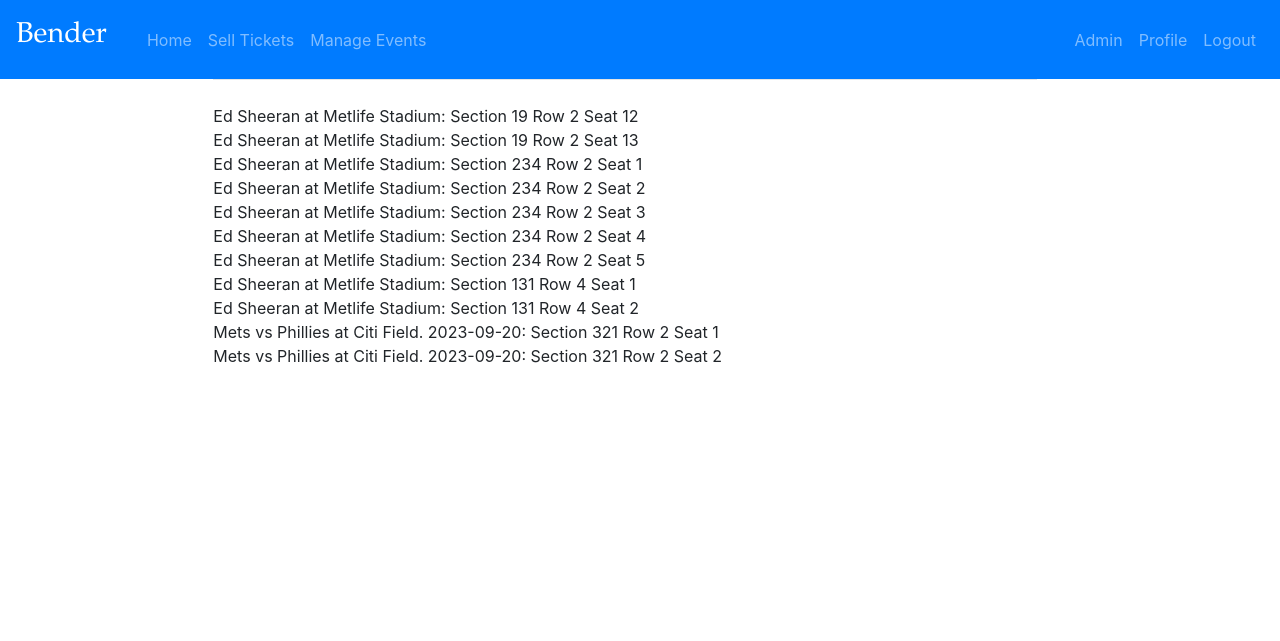
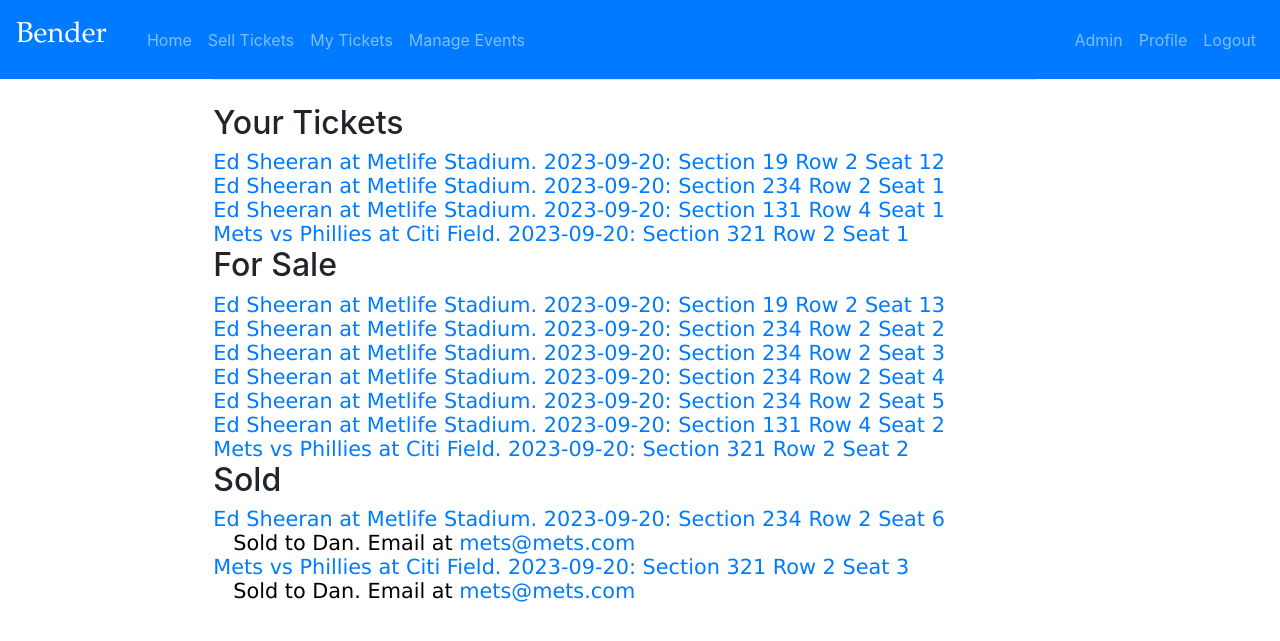
Before and after one commit to DHahn02/Summer-2023, a Django app: page /ticket_list/ in a window 1280 px wide. Shown: the top 641 px of the page. Run offline with Django 4.2, Linux system fonts and the light colour scheme; a user stored in the database is signed in; data comes from the database, SQL or seed files in the repository; some libraries are stand-ins or nearby versions.

Commit message:
added missing templates

```diff
--- a/project/bender/main/models.py
+++ b/project/bender/main/models.py
@@ -48,7 +48,7 @@ class Event(models.Model):
         if self.performer is None:
             return self.team1.name + " vs " + self.team2.name + " at " + self.location.name + ". " + self.date.date().__str__()
         else:
-            return self.performer.name + " at " + self.location.name
+            return self.performer.name + " at " + self.location.name + ". " + self.date.date().__str__()
 
 
 class TicketPack(models.Model):
--- a/project/bender/main/templates/main/base.html
+++ b/project/bender/main/templates/main/base.html
@@ -59,6 +59,7 @@
             <ul class="navbar-nav mr-auto">
                 <li class="nav-item"><a class="nav-link" href="/">Home</a></li>
                 <li class="nav-item"><a class="nav-link" href="/sell">Sell Tickets</a></li>
+                {% if user.is_authenticated %}<li class="nav-item"><a class="nav-link" href="/ticket_list">My Tickets</a></li>{% endif %}
                 {% if user.is_superuser %}<li class="nav-item"><a class="nav-link" href="/management">Manage Events</a></li>{% endif %}
             </ul>
             <ul class="navbar-nav flex-row ml-md-auto d-none d-md-flex">
--- a/project/bender/main/templates/main/success.html
+++ b/project/bender/main/templates/main/success.html
@@ -1,5 +1,5 @@
 {% extends 'main/base.html' %}
-{% block title %} {% endblock %}
+{% block title %}Success{% endblock %}
 {% block style %}
 <style type="text/css">
 
--- a/project/bender/main/templates/main/ticket_list.html
+++ b/project/bender/main/templates/main/ticket_list.html
@@ -2,11 +2,30 @@
 {% block title %}Your Tickets{% endblock %}
 {% block style %}
 <style type="text/css">
-
+    .ticket{
+        font:1.3em Verdana, Serif;
+        color:#007bff;
+    }
+    .buyer{
+        margin-left: 20px;
+        color: black;
+    }
 </style>
 {% endblock %}
 {% block content %}
-    {% for ticket in tickets %}
-    <div>{{ ticket.game }}: Section {{ ticket.section }} Row {{ ticket.row }} Seat {{ ticket.seat }}</div>
+    <h2>Your Tickets</h2>
+    {% for ticket in bought %}
+        <div class="ticket"><a href="/edit_ticket/{{ ticket.id }}/">{{ ticket.game }}: Section {{ ticket.section }} Row {{ ticket.row }} Seat {{ ticket.seat }}</a></div>
+    {% endfor %}
+
+    <h2>For Sale</h2>
+    {% for ticket in for_sale %}
+        <div class="ticket"><a href="/edit_ticket/{{ ticket.id }}/">{{ ticket.game }}: Section {{ ticket.section }} Row {{ ticket.row }} Seat {{ ticket.seat }}</a></div>
+    {% endfor %}
+
+    <h2>Sold</h2>
+    {% for ticket in sold %}
+        <div class="ticket">{{ ticket.game }}: Section {{ ticket.section }} Row {{ ticket.row }} Seat {{ ticket.seat }}</div>
+        <div class="buyer ticket">Sold to {{ ticket.user.first_name }}. Email at <a href="mailto:{{ ticket.user.email }}">{{ ticket.user.email }}</a></div>
     {% endfor %}
 {% endblock %}
--- a/project/bender/main/urls.py
+++ b/project/bender/main/urls.py
@@ -17,5 +17,6 @@ urlpatterns = [
     path("sell/event/<slug:id>/", views.sell_tickets, name="sell-tickets"),
     path("buy/<slug:id>/", views.buy, name="buy"),
     path("success/<slug:id>/", views.success, name="success"),
-    path("ticket_list/", views.ticket_list, name="ticket_list")
+    path("ticket_list/", views.ticket_list, name="ticket_list"),
+    path("edit_ticket/<slug:id>/", views.edit_ticket, name="edit_ticket"),
 ]
--- a/project/bender/main/views.py
+++ b/project/bender/main/views.py
@@ -1,5 +1,5 @@
 from django.shortcuts import render
-from django.http import HttpResponse, HttpResponseRedirect, JsonResponse
+from django.http import HttpResponse, HttpResponseRedirect, JsonResponse, Http404
 from .forms import *
 from django.utils import timezone
 from django.core.mail import send_mail
@@ -120,11 +120,12 @@ def event_view(request, id):
     available = {}
     for ticketpack in ticketpacks:
         num_available = 0
-        tickets = ticketpack.ticket_set.all()
-        for ticket in tickets:
-            if ticket.user == ticketpack.user and ticket.for_sale and not ticket.in_cart:
-                num_available += 1
-            available[ticketpack] = num_available
+        if ticketpack.user != request.user:
+            tickets = ticketpack.ticket_set.all()
+            for ticket in tickets:
+                if ticket.user == ticketpack.user and ticket.for_sale and not ticket.in_cart:
+                    num_available += 1
+                available[ticketpack] = num_available
     return render(request, 'main/event.html', {"event": event, "ticketpacks": ticketpacks, "available": available})
 
 
@@ -199,13 +200,58 @@ def success(request, id):
     ticket.user = request.user
     ticket.time_reserved = None
     ticket.save()
-    send_mail("Your Receipt from Bender", "You spent " + str(ticket.price*1.075) + " on your ticket.", "shimmied@gmail.com", [request.user.email], fail_silently=False,)
+    send_mail("Your Receipt from Bender", "You spent " + str(ticket.price*1.075) + " on your ticket.", "shimmiedtest@gmail.com", [request.user.email], fail_silently=False,)
     return render(request, "main/success.html", {})
 
 
 def ticket_list(request):
-    tickets = request.user.ticket_set.all()
-    return render(request, "main/ticket_list.html", {"tickets": tickets})
+    all_tickets = request.user.ticket_set.all()
+    for_sale_tickets = []
+    sold_tickets = []
+    bought_tickets = []
+    for ticket in all_tickets:
+        if ticket.group.user == request.user:
+            if ticket.for_sale:
+                for_sale_tickets.append(ticket)
+            else:
+                if ticket.user != request.user:
+                    sold_tickets.append(ticket)
+                else:
+                    bought_tickets.append(ticket)
+        else:
+            bought_tickets.append(ticket)
+    for pack in request.user.ticketpack.all():
+        for ticket in pack.ticket_set.all():
+            if ticket.user != request.user:
+                sold_tickets.append(ticket)
+
+    return render(request, "main/ticket_list.html", {"bought": bought_tickets, "sold": sold_tickets, "for_sale": for_sale_tickets})
+
+
+def edit_ticket(request, id):
+    ticket = Ticket.objects.get(id=id)
+    if request.user == ticket.user and request.user == ticket.group.user:
+        initial = {
+            "price": ticket.price,
+            "for_sale": ticket.for_sale,
+        }
+        if request.method == 'POST':
+            form = EditTicketForm(request.POST, initial=initial)
+            if form.is_valid():
+                for_sale = form.cleaned_data['for_sale']
+                price = form.cleaned_data['price']
+                ticket_group = ticket.group
+                ticket.for_sale = for_sale
+                ticket.save()
+                for t in ticket_group.ticket_set.all():
+                    if t.for_sale:
+                        t.price = price
+                        t.save()
+        else:
+            form = EditTicketForm(initial=initial)
+        return render(request, "main/ticketedit.html", {"form": form, "ticket": ticket})
+    else:
+        raise Http404
 
 
 def sell_tickets(request, id):
```
Also changed, not shown: project/bender/main/forms.py (+9 -0 lines), project/bender/main/templates/main/ticketedit.html (added, +15 -0 lines).
